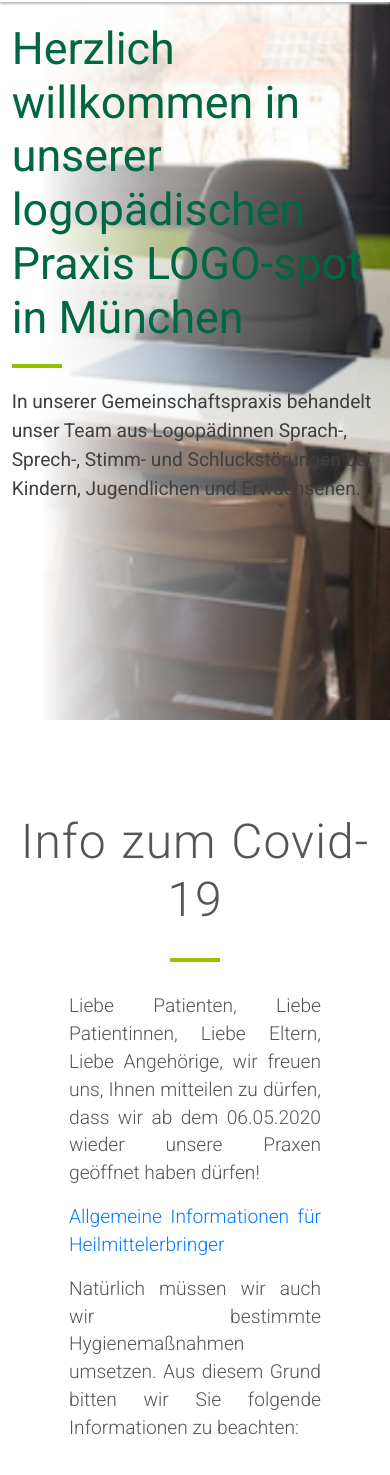
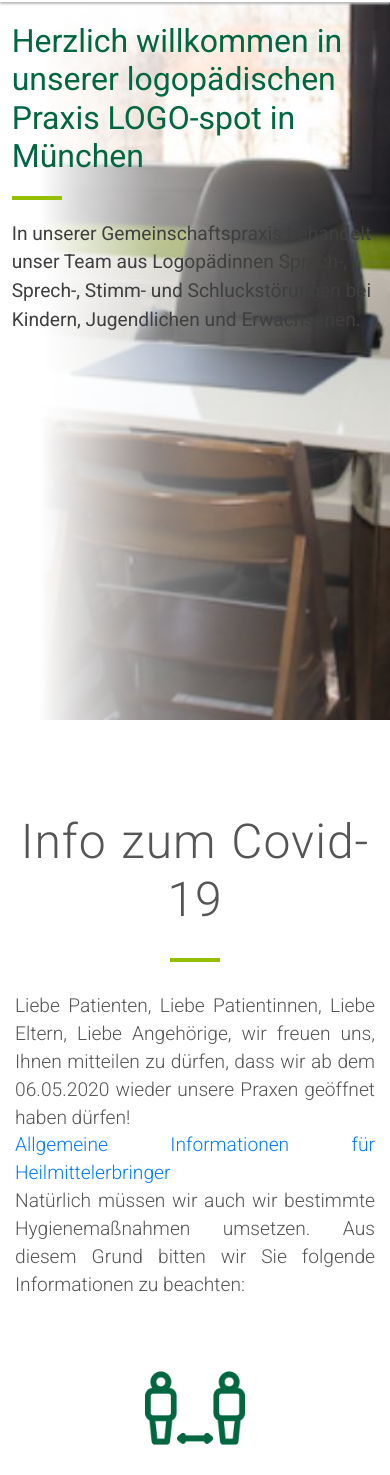
Before and after one commit to pierremarie9/03_Logopaedie, a plain HTML site: page index.html in a window 390 px wide. Shown: the part 91-1566 px from the top of the page. Drawn offline with Linux system fonts and the light colour scheme.

Commit message:
small changes

```diff
--- /dev/null
+++ b/css/queries.css
@@ -0,0 +1,12 @@
+@media only screen and (max-width: 575px) {
+    h1 {
+        font-size: 200%;
+      }
+
+    .text_info {
+        width: 100%;
+        margin: 0;
+        text-align: justify;
+        line-height: 145%;
+    }
+}
--- a/index.html
+++ b/index.html
@@ -13,6 +13,7 @@
 
     <!-- Custom CSS file -->
     <link rel="stylesheet" href="./css/style.css">
+    <link rel="stylesheet" href="./css/queries.css">
 </head>
 <body>
     <header>
@@ -159,7 +160,7 @@
             <div class="row">
                 <h2>Herzlich Willkommen</h2>
             </div>
-            <div class="row container">
+            <div class="row">
                 <p class="text_info">Herzlich willkommen in unserer logopädischen Praxis LOGO-spot in München</p>
                 <p class="text_info">In unserer Gemeinschaftspraxis behandelt unser Team aus Logopädinnen Sprach-, Sprech-, Stimm- und Schluckstörungen bei Kindern, Jugendlichen und Erwachsenen.</p>
                 <p class="text_info">Die logopädische Therapie setzt sich unter anderem aus folgenden Störungsbildern zusammen:</p>
```
